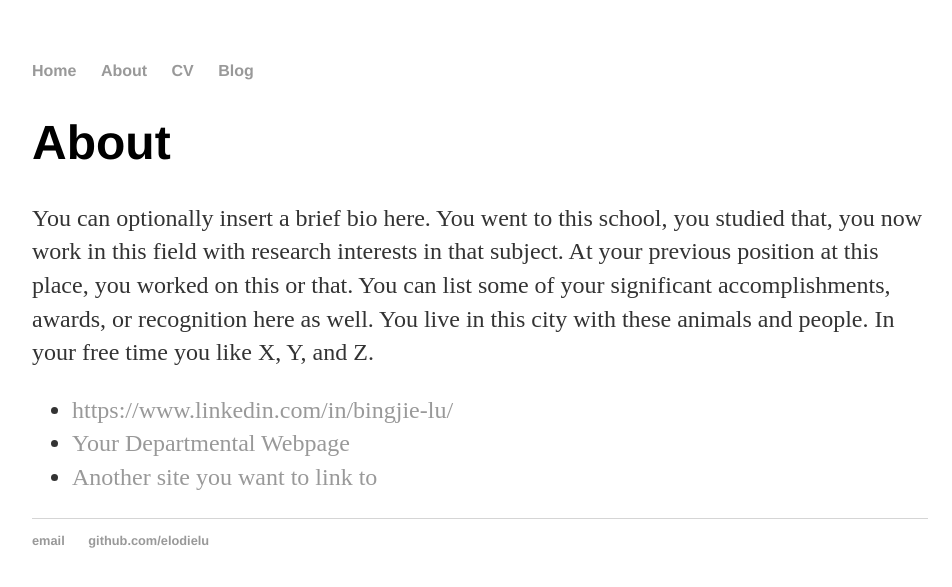
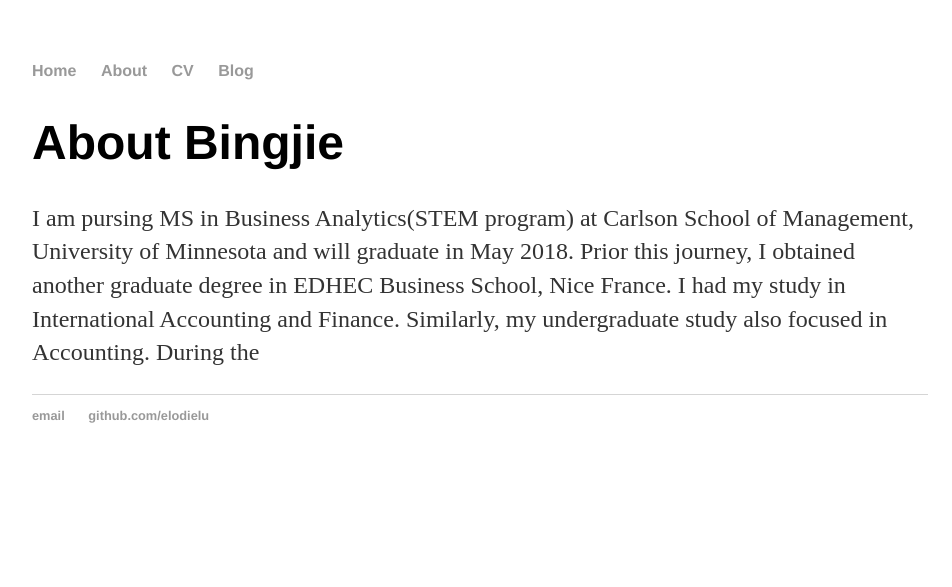
Before and after one commit to elodielu/elodielu.github.io, a Jekyll site: the page built from about/index.html, in a window 1280 px wide. Shown: the top 587 px of the page, without its empty margins (160-1112 px from the left). Built offline with Jekyll 4.4.1, drawn with Linux system fonts in a browser that asks for light colours.

Commit message:
Update index.html

```diff
--- a/about/index.html
+++ b/about/index.html
@@ -4,12 +4,7 @@
 ---
 
 		<div class="about">
-			<h1>About</h1>
-			<p>You can optionally insert a brief bio here. You went to this school, you studied that, you now work in this field with research interests in that subject. At your previous position at this place, you worked on this or that. You can list some of your significant accomplishments, awards, or recognition here as well. You live in this city with these animals and people. In your free time you like X, Y, and Z.</p>
+			<h1>About Bingjie</h1>
+			<p>I am pursing MS in Business Analytics(STEM program) at Carlson School of Management, University of Minnesota and will graduate in May 2018. Prior this journey, I obtained another graduate degree in EDHEC Business School, Nice France. I had my study in International Accounting and Finance. Similarly, my undergraduate study also focused in Accounting. During the </p>
 
-			<ul class="contacts">
-				<li><a href="#">https://www.linkedin.com/in/bingjie-lu/</a></li>
-				<li><a href="#">Your Departmental Webpage</a></li>
-				<li><a href="#">Another site you want to link to</a></li>
-				</ul>
 		</div>
```
